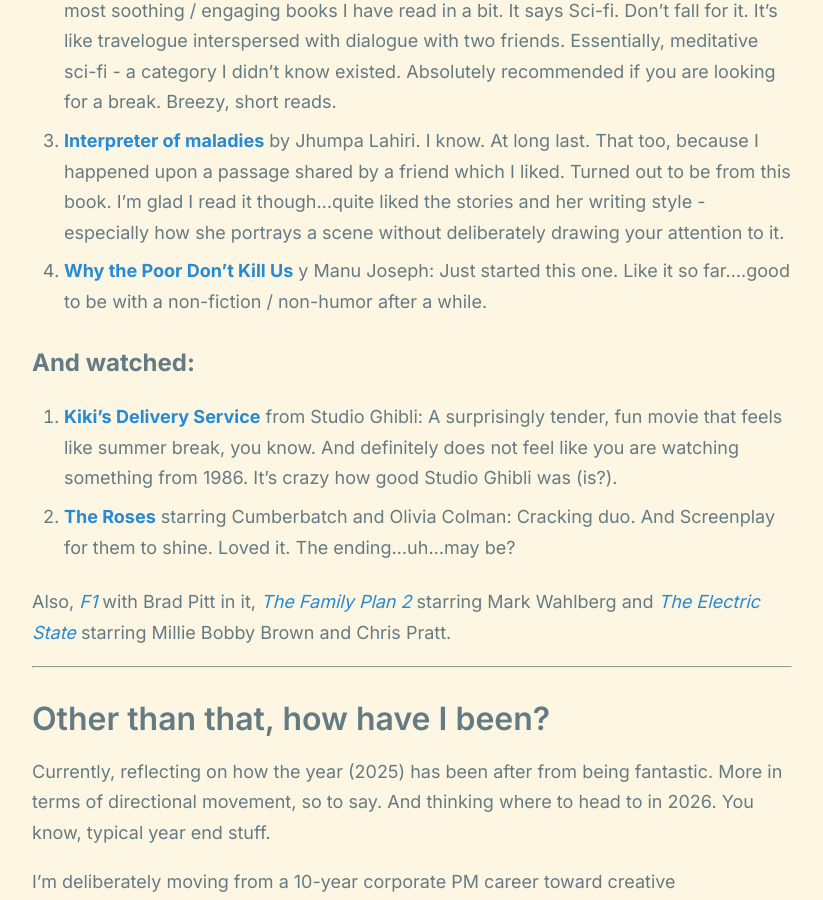
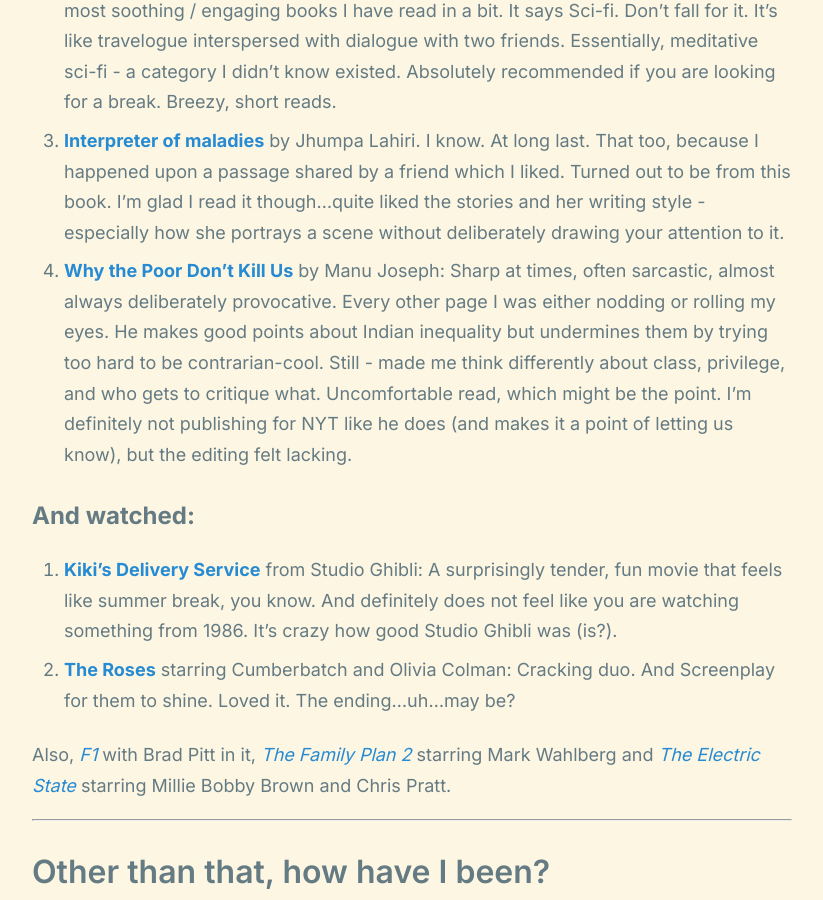
Before and after one commit to heyamitkmr/heyamitkmr.github.io, a Jekyll site: the page built from now.md, in a window 1280 px wide and 900 px high, scrolled down 579 px. Shown: the whole window, without its empty margins (228-1051 px from the left). Built offline with Jekyll 4.4.1, drawn with Linux system fonts in a browser that asks for light colours.

Commit message:
Update now.md

```diff
--- a/now.md
+++ b/now.md
@@ -11,7 +11,7 @@
 1. **[I Was Told There'd Be Cake](https://www.goodreads.com/book/show/2195289.I_Was_Told_There_d_Be_Cake)** and **[Look alive out there](https://www.goodreads.com/book/show/34888942-look-alive-out-there)** by Sloane Crosley. Hilariously funny collection of essays form her own life. She's become one  my favorite authors and a fun human I'd have wanted to know.
 2. **[A Psalm for the Wild-Built](https://www.goodreads.com/book/show/40864002-a-psalm-for-the-wild-built)** and **[A Prayer for the Crown-Shy](https://www.goodreads.com/book/show/40864030-a-prayer-for-the-crown-shy)** by Becky Chambers. The most soothing / engaging  books I have read in a bit. It says Sci-fi. Don't fall for it. It's like travelogue interspersed with dialogue with two friends. Essentially, meditative sci-fi - a category I didn't know existed. Absolutely recommended if you are looking for a break. Breezy, short reads.
 3. **[Interpreter of maladies](https://www.goodreads.com/book/show/5439.Interpreter_of_Maladies)** by Jhumpa Lahiri. I know. At long last. That too, because I happened upon a passage shared by a friend which I liked. Turned out to be from this book. I'm glad I read it though...quite liked the stories and her writing style - especially how she portrays a scene without deliberately drawing your attention to it.
-4. **[Why the Poor Don't Kill Us](https://www.goodreads.com/book/show/238077732-why-the-poor-don-t-kill-us?ref=nav_sb_ss_1_26)** y Manu Joseph: Just started this one. Like it so far....good to be with a non-fiction / non-humor after a while.
+4. **[Why the Poor Don't Kill Us](https://www.goodreads.com/book/show/238077732-why-the-poor-don-t-kill-us?ref=nav_sb_ss_1_26)** by Manu Joseph: Sharp at times, often sarcastic, almost always deliberately provocative. Every other page I was either nodding or rolling my eyes. He makes good points about Indian inequality but undermines them by trying too hard to be contrarian-cool. Still - made me think differently about class, privilege, and who gets to critique what. Uncomfortable read, which might be the point. I'm definitely not publishing for NYT like he does (and makes it a point of letting us know), but the editing felt lacking.
 
 ### **And watched:**
 1.  **[Kiki's Delivery Service](https://en.wikipedia.org/wiki/Kiki%27s_Delivery_Service)** from Studio Ghibli: A surprisingly tender, fun movie that feels like summer break, you know. And definitely does not feel like you are watching something from 1986. It's crazy how good Studio Ghibli was (is?).
```
